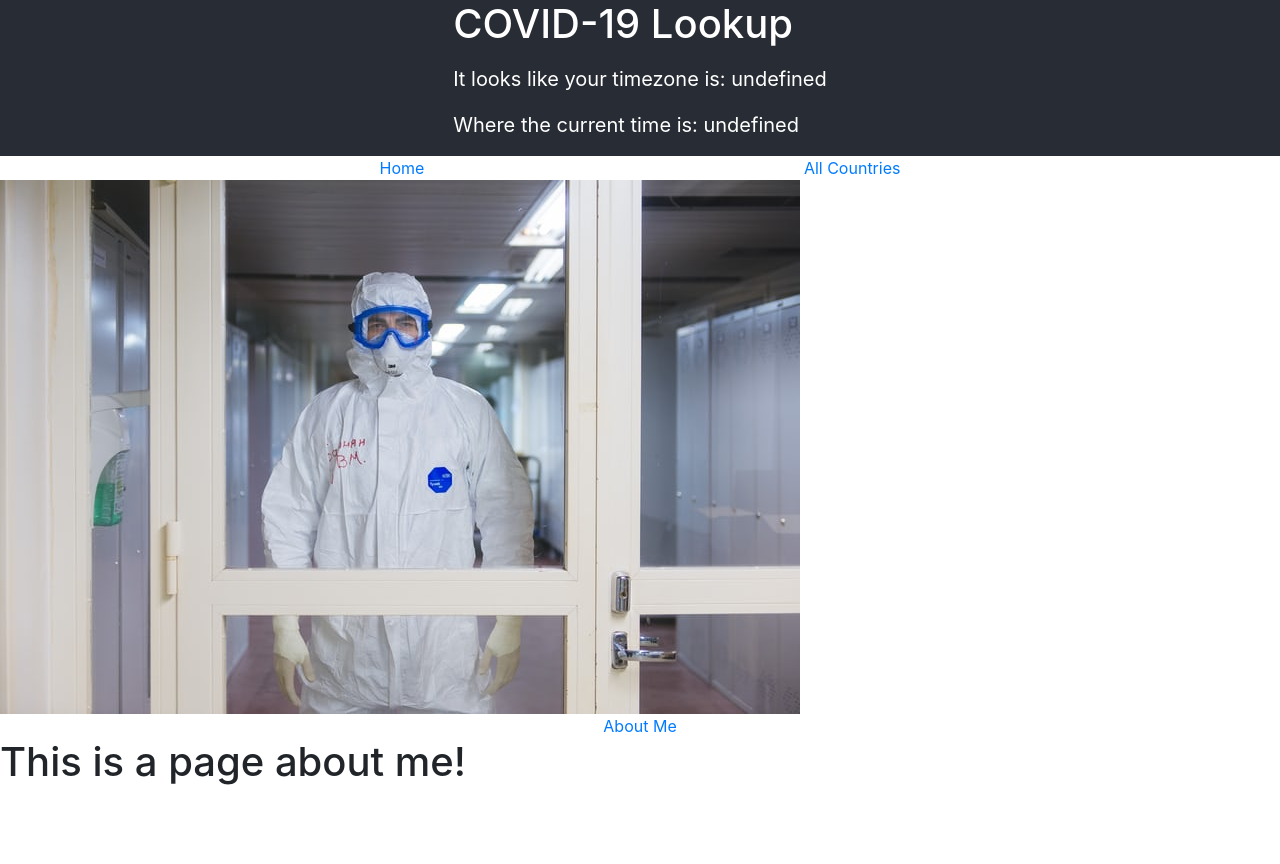
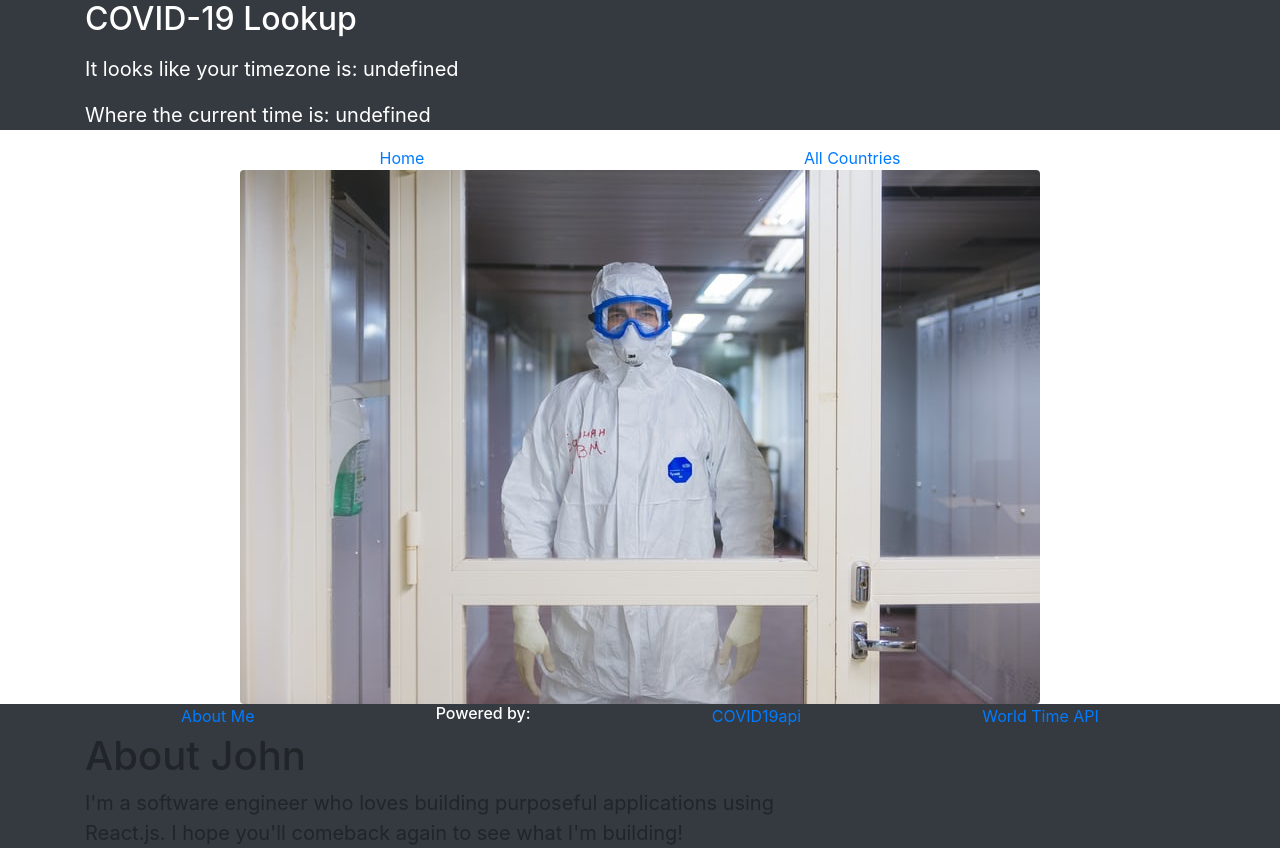
Before and after one commit to galeazzij/COVID-Now, a React (Create React App) app: page /About in a window 1280 px wide. Before the commit the page ends 800 px from the top, so only its background shows below. Built offline with nearby package versions, Linux system fonts and the light colour scheme; no server answers.

Commit message:
update css styling with bootstrap

```diff
--- a/src/About.js
+++ b/src/About.js
@@ -3,8 +3,13 @@ import { render } from "@testing-library/react";
 
 function About() {
   return (
-    <div>
-      <h1>This is a page about me!</h1>
+    <div className="container">
+      <h1>About John</h1>
+      <p>
+        I'm a software engineer who loves building purposeful applications using
+        <br></br>
+        React.js. I hope you'll comeback again to see what I'm building!
+      </p>
     </div>
   );
 }
--- a/src/App.js
+++ b/src/App.js
@@ -38,7 +38,7 @@ class App extends Component {
   render() {
     return (
       <>
-        <header className="App-header">
+        <header className="page-header bg-dark text-white">
           <Header />
         </header>
 
@@ -47,13 +47,22 @@ class App extends Component {
           <Link to="/AllCountry">All Countries</Link>
         </nav>
 
-        <img src={medical} className="img-fluid"></img>
+        <img
+          src={medical}
+          className="img-fluid rounded mx-auto d-block"
+          alt="Medical Worker"
+        ></img>
 
-        <main className="container">
-          <section className="Snapshot">
+        <main className="container-fluid">
+          <section className="row">
             <Route path="/" exact>
-              <TopFive country={this.state.country} />
-              <Search country={this.state.country} />
+              <div className="col-sm-6 border">
+                <TopFive country={this.state.country} />
+              </div>
+
+              <div className="col-sm-6 border">
+                <Search country={this.state.country} />
+              </div>
             </Route>
           </section>
 
@@ -66,7 +75,7 @@ class App extends Component {
           </Route>
         </main>
 
-        <footer className="App-footer">
+        <footer className="page-footer bg-dark">
           <Footer />
         </footer>
       </>
--- a/src/CountryDetail.js
+++ b/src/CountryDetail.js
@@ -32,11 +32,13 @@ class CountryDetail extends Component {
   render() {
     return (
       <>
-        <h1>Country: {this.state.countryDetail.Country}</h1>
-        <h3>
-          Total Confirmed Cases: {this.state.countryDetail.TotalConfirmed}
-        </h3>
-        <h3>Total Deaths: {this.state.countryDetail.TotalDeaths}</h3>
+        <div className="container">
+          <h1>Country: {this.state.countryDetail.Country}</h1>
+          <h3>
+            Total Confirmed Cases: {this.state.countryDetail.TotalConfirmed}
+          </h3>
+          <h3>Total Deaths: {this.state.countryDetail.TotalDeaths}</h3>
+        </div>
       </>
     );
   }
--- a/src/Footer.js
+++ b/src/Footer.js
@@ -8,8 +8,11 @@ const Footer = () => {
   render();
   return (
     <>
-      <nav>
+      <nav className="nav-justified">
         <Link to="/About">About Me</Link>
+        <h6 className="text-white">Powered by:</h6>
+        <a href="https://covid19api.com/">COVID19api</a>
+        <a href="http://worldtimeapi.org/">World Time API</a>
       </nav>
       <Route path="/About">
         <About />
--- a/src/Header.js
+++ b/src/Header.js
@@ -28,9 +28,9 @@ class Header extends Component {
   render() {
     return (
       <>
-        <div className="Header">
+        <div className="container">
           <p>
-            <h1>COVID-19 Lookup</h1>
+            <h2>COVID-19 Lookup</h2>
           </p>
           <p>{`It looks like your timezone is: ${this.state.timeInfo.timezone}`}</p>
           <p>{`Where the current time is: ${this.state.timeInfo.datetime}`}</p>
--- a/src/Search.js
+++ b/src/Search.js
@@ -35,23 +35,28 @@ class Search extends Component {
   render() {
     return (
       <>
-        <section>
+        <section className="container">
+          <div>
+            <h2>Search for a Country Below:</h2>
+          </div>
           <div>
             <input type="text" onChange={this.handleChange} />
-            <button onClick={this.handleSearch}>Search</button>
+            <button className="btn btn-primary" onClick={this.handleSearch}>
+              Search
+            </button>
           </div>
           <br></br>
 
-          <div>
+          <div className="container">
             {this.state.setSearch && (
               <p>
-                <h1>Country</h1>
+                <h5>Country:</h5>
                 {this.state.countryDetail.Country}
                 <br></br>
-                <h4>Total Confirmed</h4>
+                <h5>Total Confirmed Cases:</h5>
                 {this.state.countryDetail.TotalConfirmed}
                 <br></br>
-                <h4>Total Deaths</h4>
+                <h5>Total Deaths:</h5>
                 {this.state.countryDetail.TotalDeaths}
               </p>
             )}
--- a/src/TopFive.js
+++ b/src/TopFive.js
@@ -13,11 +13,11 @@ const TopFive = (props) => {
 
   return (
     <div>
-      <h1>Top Five Countries by Cases</h1>
+      <h3>Top Five Countries by Cases</h3>
       {justFive.map((countryList) => (
         <>
           <Link to={`/CountryDetail/${countryList.Country}`}>
-            <h1>{countryList.Country}</h1>
+            <h5>{countryList.Country}</h5>
           </Link>
         </>
       ))}
```
